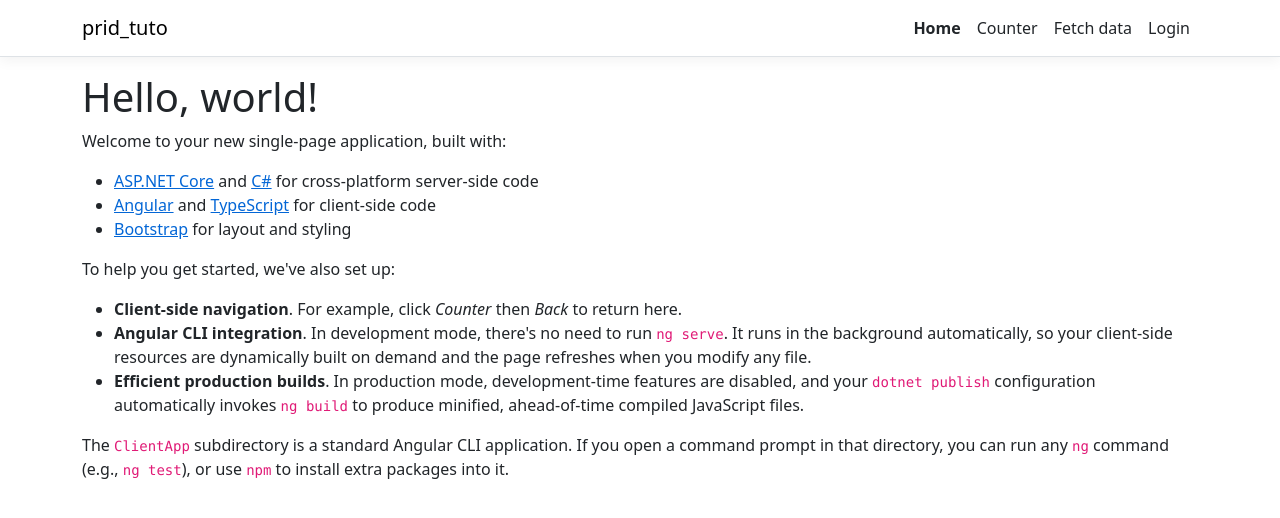
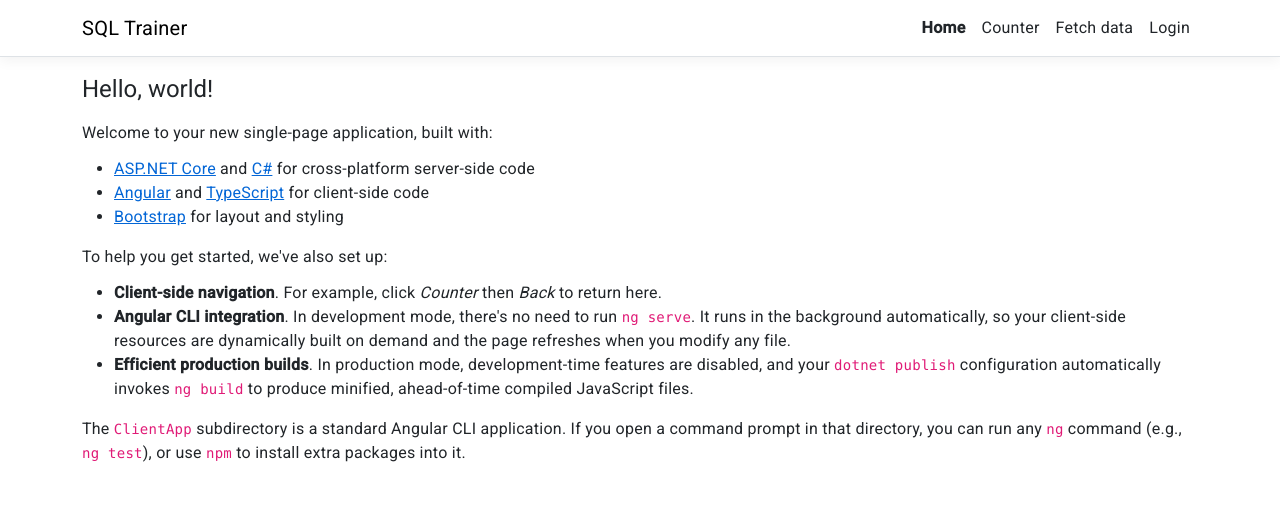
Before and after one commit to Guizbert/prid, an Angular app in the folder frontend/: page / in a window 1280 px wide. Shown: the top 518 px of the page. Built offline with nearby package versions, Linux system fonts and the light colour scheme.

Commit message:
feat: rename de prid-tuto en sql trainer

```diff
--- a/frontend/angular.json
+++ b/frontend/angular.json
@@ -23,6 +23,7 @@
               "src/assets"
             ],
             "styles": [
+              "@angular/material/prebuilt-themes/pink-bluegrey.css",
               "node_modules/bootstrap/dist/css/bootstrap.min.css",
               "src/styles.css"
             ],
@@ -98,6 +99,7 @@
               "src/assets"
             ],
             "styles": [
+              "@angular/material/prebuilt-themes/pink-bluegrey.css",
               "src/styles.css"
             ],
             "scripts": []
--- a/frontend/package.json
+++ b/frontend/package.json
@@ -12,16 +12,20 @@
   "private": true,
   "dependencies": {
     "@angular/animations": "16.2.0",
+    "@angular/cdk": "^16.2.0",
     "@angular/common": "16.2.0",
     "@angular/compiler": "16.2.0",
     "@angular/core": "16.2.0",
     "@angular/forms": "16.2.0",
+    "@angular/material": "^16.2.0",
+    "@angular/material-date-fns-adapter": "^16.2.0",
     "@angular/platform-browser": "16.2.0",
     "@angular/platform-browser-dynamic": "16.2.0",
     "@angular/platform-server": "16.2.0",
     "@angular/router": "16.2.0",
     "bootstrap": "5.3.1",
     "class-transformer": "0.5.1",
+    "date-fns": "^2.30.0",
     "jquery": "3.7.0",
     "oidc-client": "1.11.5",
     "popper.js": "1.16.1",
--- a/frontend/src/app/component/nav-menu/nav-menu.component.html
+++ b/frontend/src/app/component/nav-menu/nav-menu.component.html
@@ -1,7 +1,7 @@
 <header>
     <nav class="navbar navbar-expand-sm navbar-toggleable-sm navbar-light bg-white border-bottom box-shadow mb-3">
         <div class="container">
-            <a class="navbar-brand" [routerLink]="['/']">prid_tuto</a>
+            <a class="navbar-brand" [routerLink]="['/']">SQL Trainer</a>
             <button class="navbar-toggler" type="button" data-toggle="collapse" data-target=".navbar-collapse" aria-label="Toggle navigation" [attr.aria-expanded]="isExpanded" (click)="toggle()">
                 <span class="navbar-toggler-icon"></span>
             </button>
--- a/frontend/src/index.html
+++ b/frontend/src/index.html
@@ -3,14 +3,17 @@
 
 <head>
     <meta charset="utf-8" />
-    <title>prid-tuto</title>
+    <title>SQL Trainer</title>
     <base href="/" />
 
     <meta name="viewport" content="width=device-width, initial-scale=1" />
     <link rel="icon" type="image/x-icon" href="favicon.ico" />
+    <link rel="preconnect" href="https://fonts.gstatic.com">
+    <link href="https://fonts.googleapis.com/css2?family=Roboto:wght@300;400;500&display=swap" rel="stylesheet">
+    <link href="https://fonts.googleapis.com/icon?family=Material+Icons" rel="stylesheet">
 </head>
 
-<body>
+<body class="mat-typography">
     <app-root>Loading...</app-root>
 </body>
 
--- a/frontend/src/styles.css
+++ b/frontend/src/styles.css
@@ -16,3 +16,5 @@ code {
     background-color: #1b6ec2;
     border-color: #1861ac;
 }
+html, body { height: 100%; }
+body { margin: 0; font-family: Roboto, "Helvetica Neue", sans-serif; }
```
